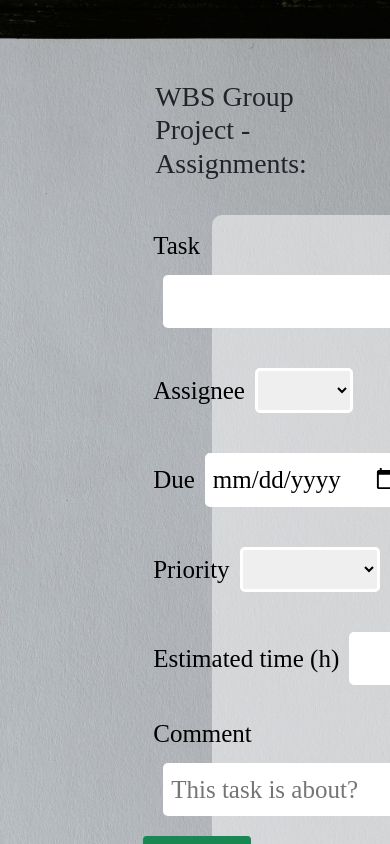
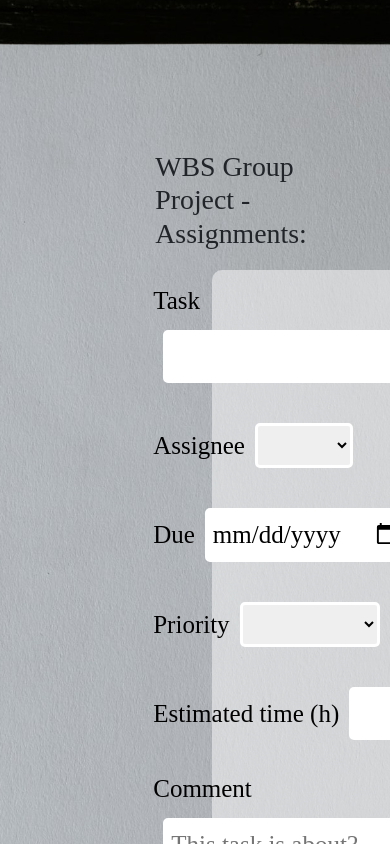
Before and after one commit to KaisBeard/to-do-list, a React (Create React App) app: page / in a window 390 px wide. Shown: the top 844 px of the page. Built offline with nearby package versions, Linux system fonts and the light colour scheme; a web font is replaced by a local one.

Commit message:
bottom fix responsive

```diff
--- a/src/App.css
+++ b/src/App.css
@@ -19,8 +19,9 @@ body {
   width: 80%;
   height: auto;
   background-repeat: no-repeat;
-  background-position: top center;
   background-size: cover;
+  background-position: center;
+
   }
 }
 
@@ -31,11 +32,10 @@ body {
   height: auto;
 }
 
+
 @media only screen and (max-width: 768px) {
 .container,
 h1 {
-  padding-top: 15px;
-  padding-bottom: 15px;
   padding-left: 150px;
   }
 }
```
